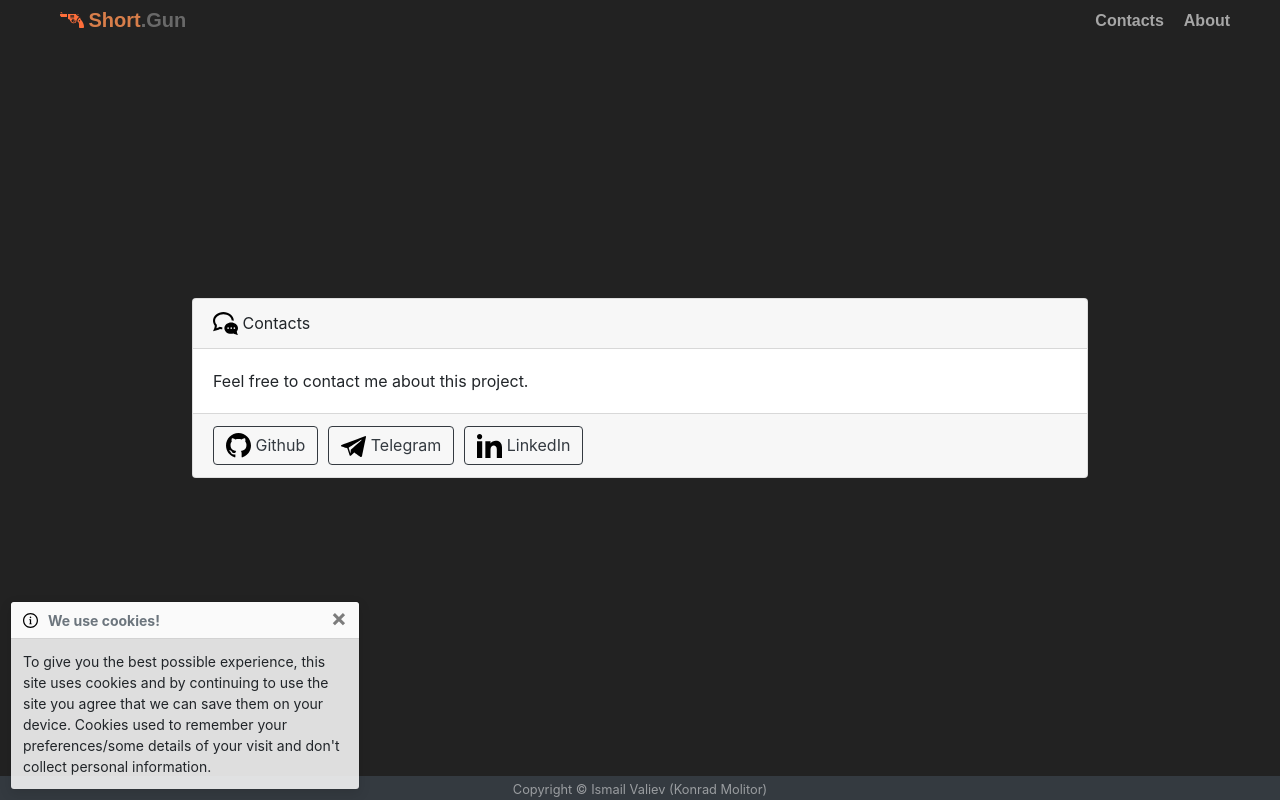
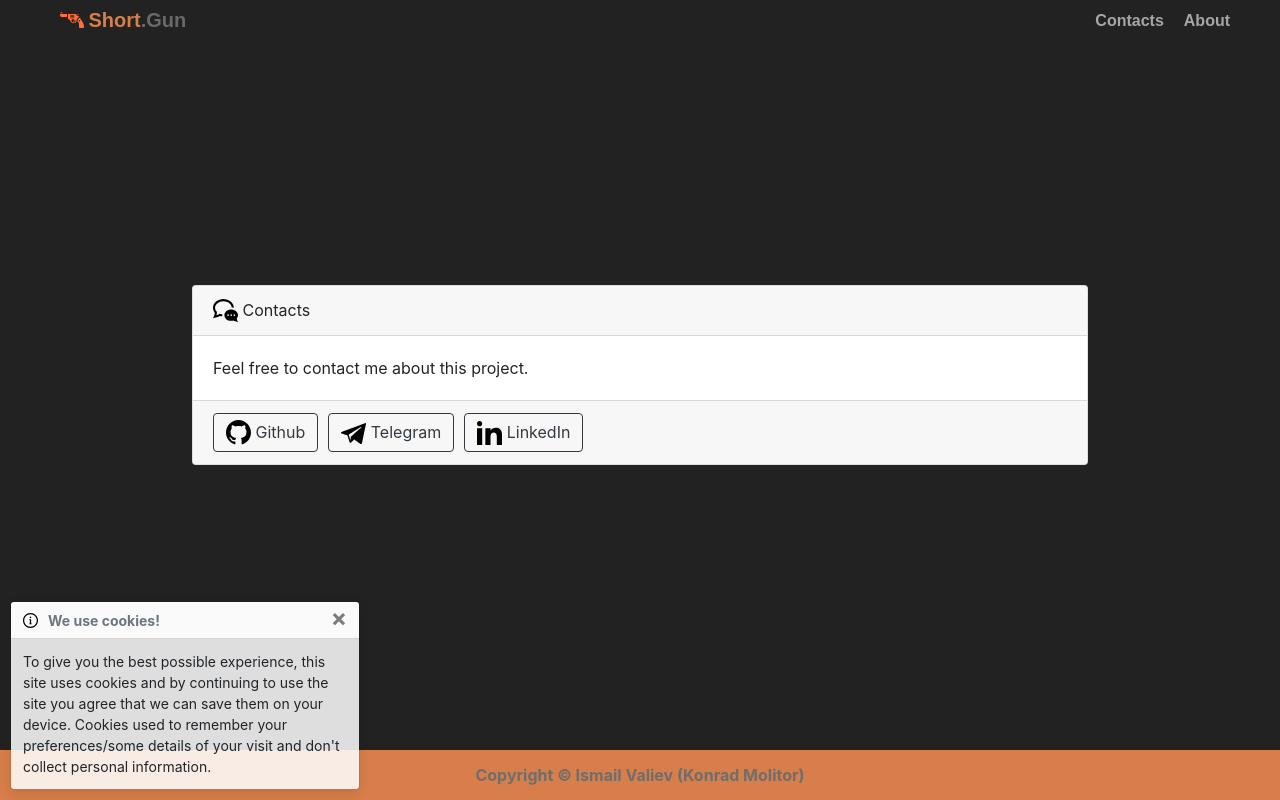
Before and after one commit to konrad-molitor/shortgun-web-front, a React (Create React App) app: page /contacts in a window 1280 px wide. Built offline with nearby package versions, Linux system fonts and the light colour scheme.

Commit message:
separate footer to component

```diff
--- a/src/App.tsx
+++ b/src/App.tsx
@@ -5,7 +5,8 @@ import { Switch, Route, Redirect } from 'react-router-dom';
 import About from './components/About';
 import Contacts from './components/Contacts';
 import Start from './components/Start';
-import Profile from './components/Profile'
+import Profile from './components/Profile';
+import Footer from './components/Footer';
 import { withRouter } from 'react-router-dom';
 
 import Navbar from './elements/Navbar';
@@ -189,11 +190,7 @@ class App extends Component<any, AppState> {
         }}>
           {this.showCookiesAcknowledgment(!this.state.cookiesInfo)}
         </div>
-        <footer className="bg-dark text-white-50">
-          <div className="container text-center">
-            <small>Copyright &copy; Ismail Valiev (Konrad Molitor)</small>
-          </div>
-        </footer>
+        <Footer/>
       </div>
     );
   }
--- /dev/null
+++ b/src/components/Footer.tsx
@@ -0,0 +1,28 @@
+import styled from 'styled-components';
+import  React from 'react';
+
+const StyledFooter = styled.div`
+    width: 100%;
+    background: #D87E4A;
+    height: 50px;
+    color: #6f6e6c;
+    text-align: center;
+    line-height: 50px;
+    padding: 0;
+    margin: 0;
+    font-weight: bold;
+`;
+
+
+
+const Footer = () => {
+    return (
+        <StyledFooter as="footer">
+          <div>
+            <span>Copyright &copy; Ismail Valiev (Konrad Molitor)</span>
+          </div>
+        </StyledFooter>
+    )
+}
+
+export default Footer;
```
